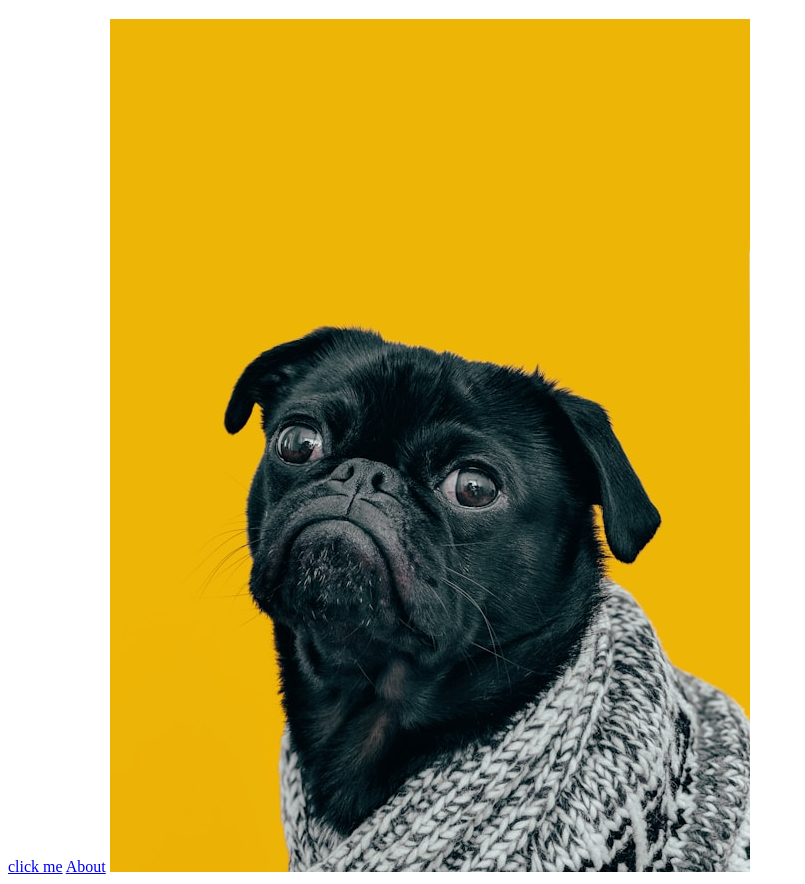
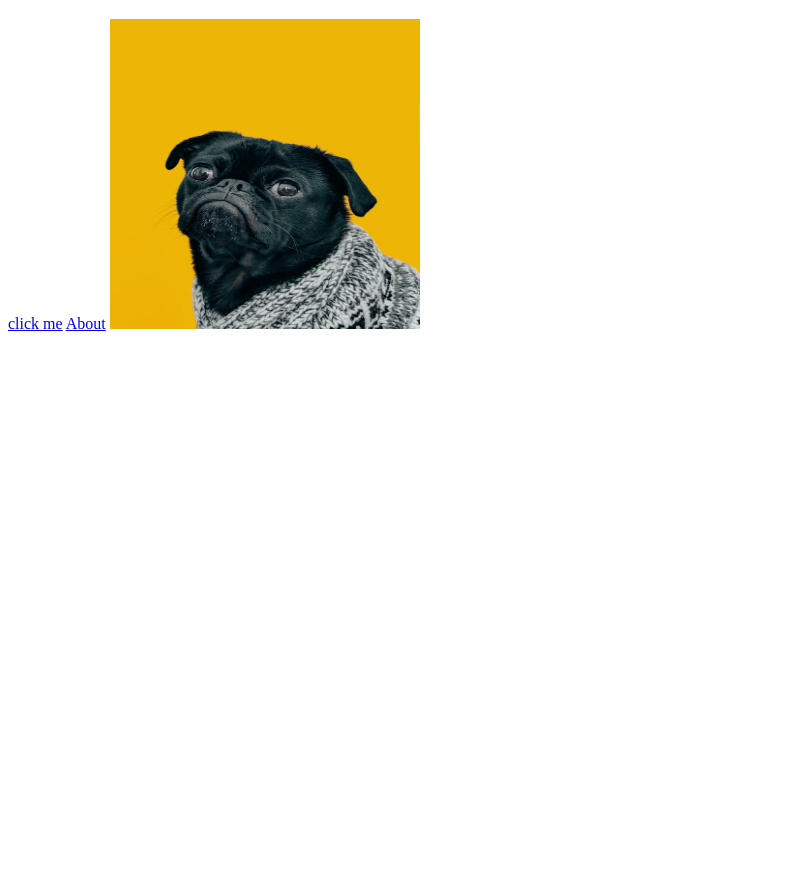
Before and after one commit to b-yelverton/git_test, a plain HTML site: page odin-links-and-images/index.html in a window 1280 px wide. Shown: the part 61-945 px from the top of the page, without its empty margins (0-805 px from the left). After the commit the page ends 800 px from the top, so only its background shows below. Drawn offline with Linux system fonts and the light colour scheme.

Commit message:
Modify H/W in dog img

```diff
--- a/odin-links-and-images/index.html
+++ b/odin-links-and-images/index.html
@@ -9,6 +9,6 @@
     <h1>Homepage</h1>
     <a href="https://www.theodinproject.com/about" target="_blank" rel="noopener noreferrer">click me</a>
     <a href="./pages/about.html">About</a>
-    <img src="./images/dog.jpg" alt="Picture of Dog">
+    <img src="./images/dog.jpg" alt="Picture of Dog" height="310" width="310">
 </body>
 </html>
```
Also changed, not shown: odin-links-and-images/pages/about.html (+1 -0 lines).
